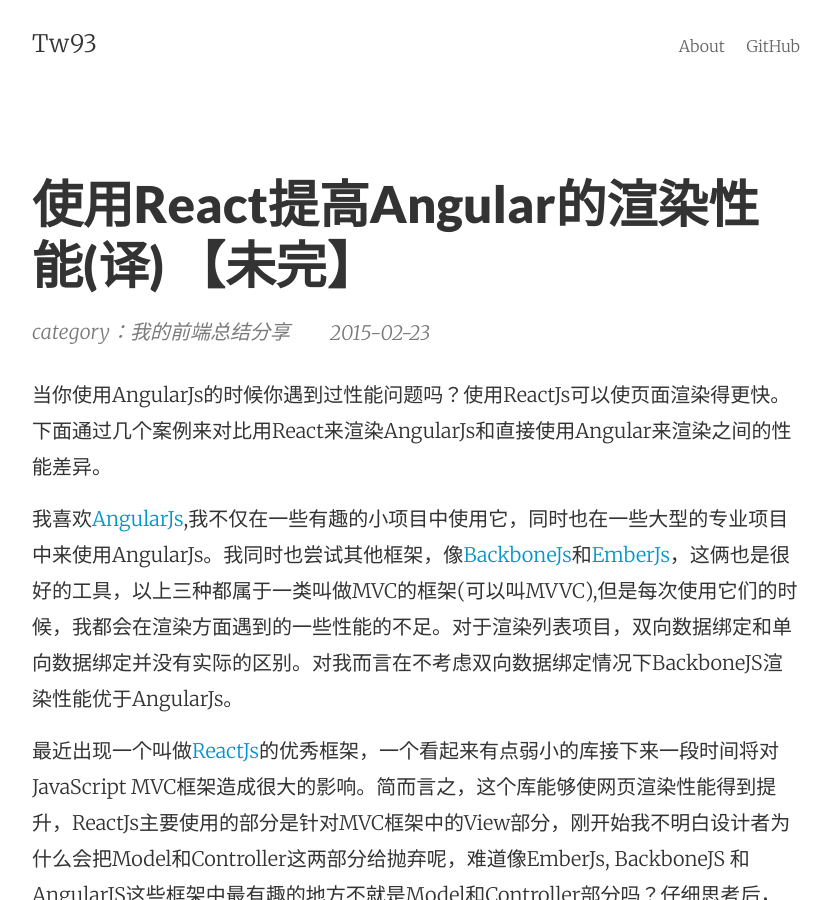
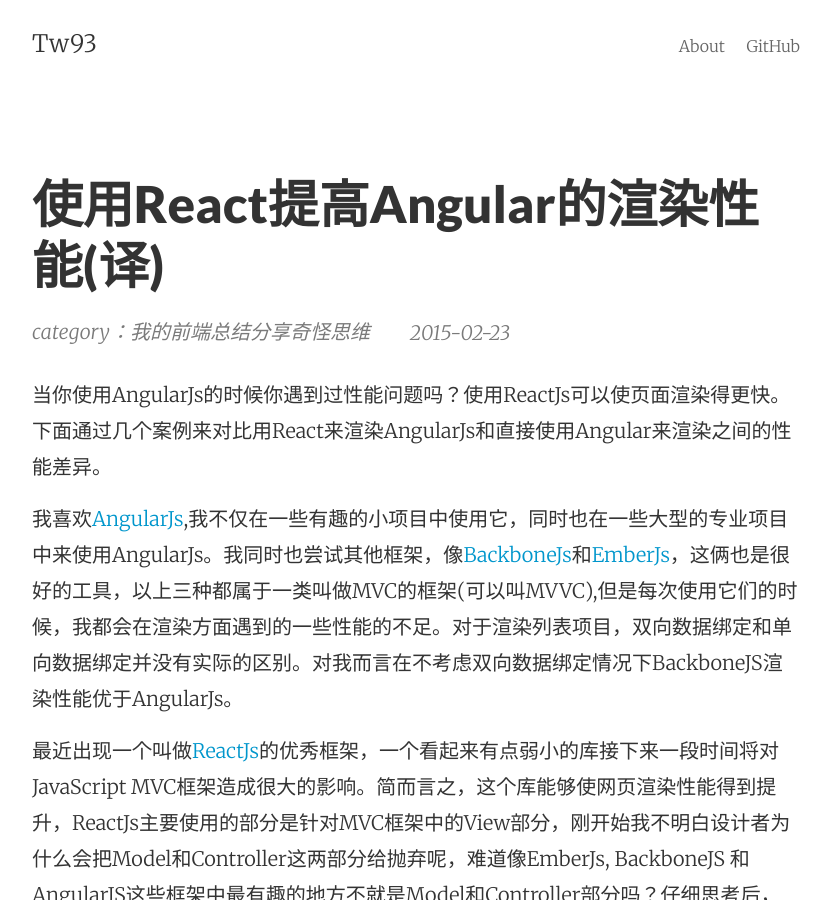
Before and after one commit to tw93/tw93.github.io, a Jekyll site: the page built from _posts/2015-02-23-angular-react.md, in a window 1280 px wide and 900 px high. Shown: the whole window, without its empty margins (224-1055 px from the left). Built offline with Jekyll 4.4.1, drawn with Linux system fonts in a browser that asks for light colours.

Commit message:
终于完成了

```diff
--- a/_posts/2015-02-23-angular-react.md
+++ b/_posts/2015-02-23-angular-react.md
@@ -1,9 +1,9 @@
 ---
 layout:     post
-title:      使用React提高Angular的渲染性能(译) 【未完】
+title:      使用React提高Angular的渲染性能(译)
 date:       2015-02-23 21:47:29
 summary:    当你使用AngularJs的时候你遇到过性能问题吗？使用ReactJs可以使页面渲染得更快。下面通过几个案例来对比用React来渲染AngularJs和直接使用Angular来渲染之间的性能差异。
-categories: 我的前端总结分享
+categories: 我的前端总结分享     奇怪思维
 ---
 
 当你使用AngularJs的时候你遇到过性能问题吗？使用ReactJs可以使页面渲染得更快。下面通过几个案例来对比用React来渲染AngularJs和直接使用Angular来渲染之间的性能差异。
```
